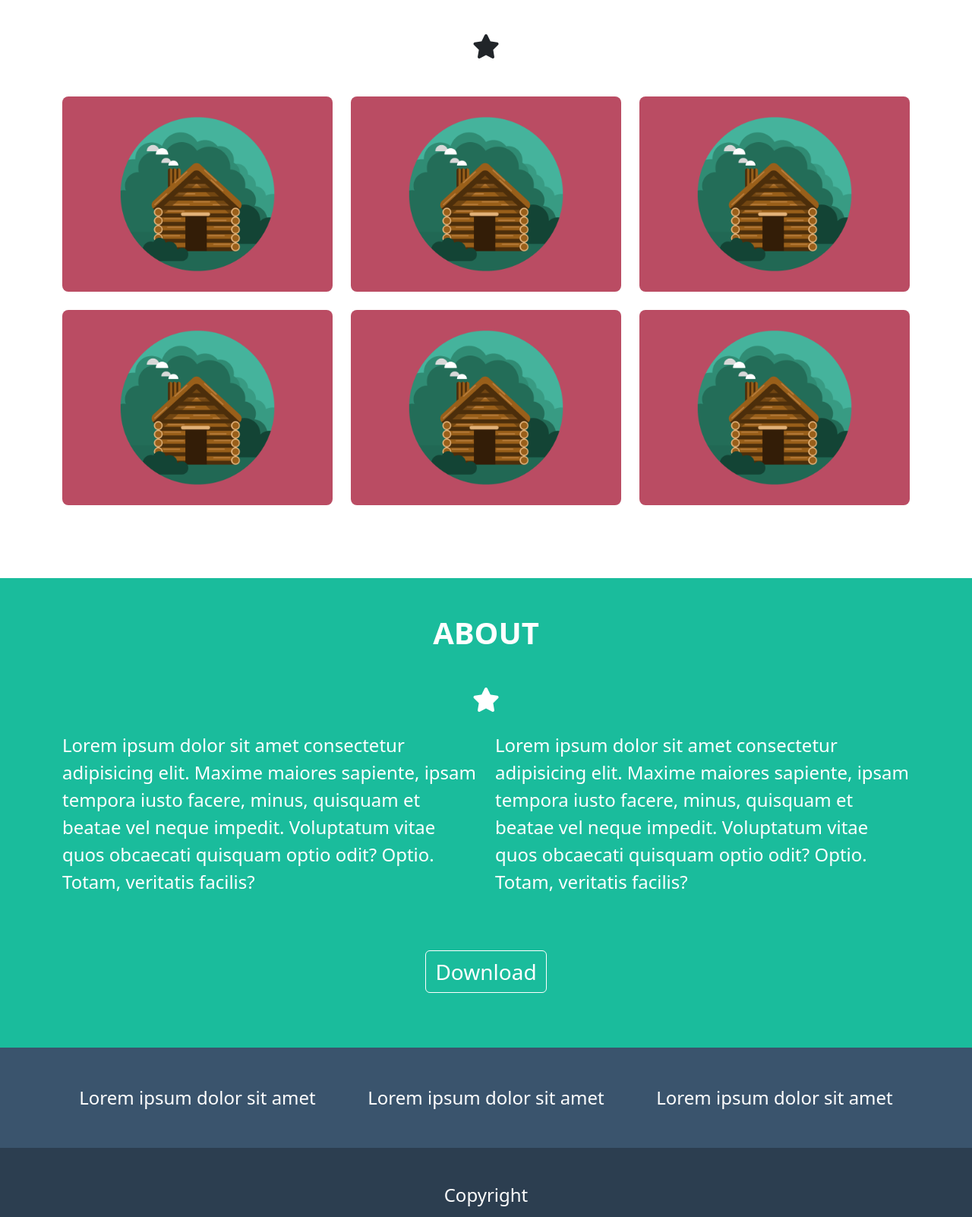
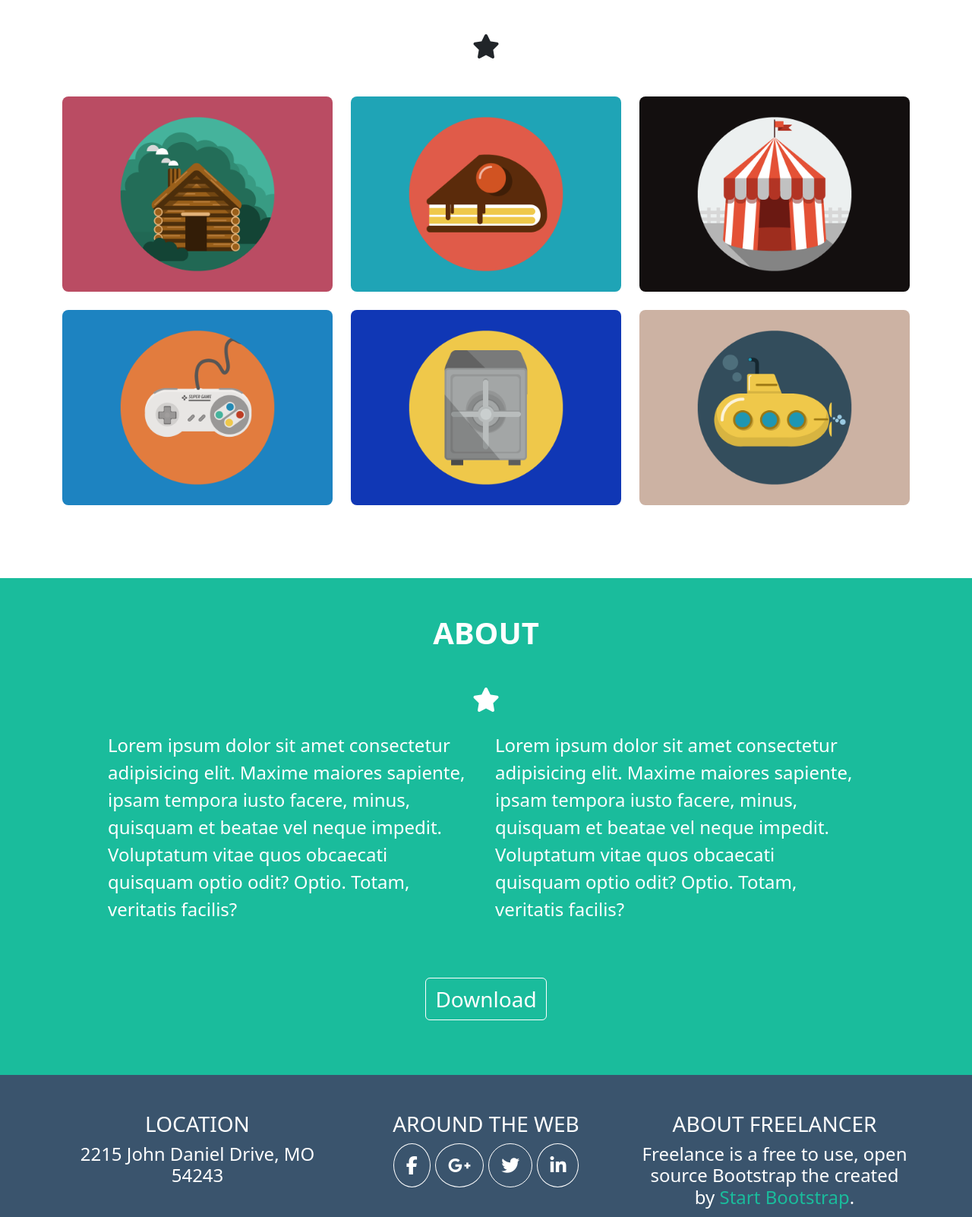
Before and after one commit to michele-pupo/html-css-bootstrap-freelancer, a plain HTML site: page index.html in a window 1280 px wide. Shown: the part 847-2449 px from the top of the page at 76% size. Drawn offline with nearby package versions, Linux system fonts and the light colour scheme.

Commit message:
fix footer

```diff
--- a/css/style.css
+++ b/css/style.css
@@ -10,7 +10,6 @@
     background-color: #3a546d;
 }
 
-.pippo{
-    display: flex;
-
+#my_text_color{
+    color: #1abc9c;
 }
--- a/index.html
+++ b/index.html
@@ -18,7 +18,7 @@
     <header>
 
         <!-- navbar -->
-        <nav class="navbar py-4 navbar-expand-lg bg-body-tertiary" id="my_navbar" data-bs-theme="dark">
+        <nav class="navbar py-4 navbar-expand-lg bg-body-tertiary" data-bs-theme="dark">
             <div class="container text-uppercase fw-bolder">
                 <a class="navbar-brand fs-3" href="#">Start bootstrap</a>
                 <button class="navbar-toggler" type="button" data-bs-toggle="collapse" data-bs-target="#navbarNav" aria-controls="navbarNav" aria-expanded="false" aria-label="Toggle navigation">
@@ -80,7 +80,7 @@
                 </div>
             </div>
             <div class="container mb-5">
-                <div class="row g-4 row-cols-1 row-cols-lg-2 row-cols-xl-3">
+                <div class="row g-4 row-cols-1 row-cols-sm-2 row-cols-xl-3">
                   <div class="col">
                     <div>
                         <img src="img/cabin.png" class="rounded-3 img-fluid" alt="cabin">
@@ -88,27 +88,27 @@
                   </div>
                   <div class="col">
                     <div>
-                        <img src="img/cabin.png" class="rounded-3 img-fluid" alt="cabin">
+                        <img src="img/cake.png" class="rounded-3 img-fluid" alt="cake">
                     </div>
                   </div>
                   <div class="col">
                     <div>
-                        <img src="img/cabin.png" class="rounded-3 img-fluid" alt="cabin">
+                        <img src="img/circus.png" class="rounded-3 img-fluid" alt="circus">
                     </div>
                   </div>
                   <div class="col">
                     <div>
-                        <img src="img/cabin.png" class="rounded-3 img-fluid" alt="cabin">
+                        <img src="img/game.png" class="rounded-3 img-fluid" alt="game">
                     </div>
                   </div>
                   <div class="col">
                     <div>
-                        <img src="img/cabin.png" class="rounded-3 img-fluid" alt="cabin">
+                        <img src="img/safe.png" class="rounded-3 img-fluid" alt="safe">
                     </div>
                   </div>
                   <div class="col mb-5">
                     <div>
-                        <img src="img/cabin.png" class="rounded-3 img-fluid" alt="cabin">
+                        <img src="img/submarine.png" class="rounded-3 img-fluid" alt="submarine">
                     </div>
                   </div>
                 </div>
@@ -127,7 +127,7 @@
 
                 <div class="text-white fs-4 justify-content-center">
                     <div class="col-xl-12 col-lg-12 col-md-12 col-sm-12">
-                        <div class="row mt-4">
+                        <div class="row mt-4 mx-5">
                             <div class="col-xl-6 col-lg-6 col-md 6 col-sm-6">
                                 Lorem ipsum dolor sit amet consectetur adipisicing elit. Maxime maiores sapiente, ipsam tempora iusto facere, minus, quisquam et beatae vel neque impedit. Voluptatum vitae quos obcaecati quisquam optio odit? Optio.
                                 Totam, veritatis facilis?
@@ -154,13 +154,21 @@
                 <div class="col-xl-12 col-lg-12 col-md-12 col-sm-12">
                     <div class="row">
                         <div class="col-xl-4 col-lg-4 col-md 4 col-sm-4">
-                            Lorem ipsum dolor sit amet
+                            <h3 class="text-uppercase">Location</h3>
+                            <h4>2215 John Daniel Drive, MO <br>54243</h4>
                         </div>
                         <div class="col-xl-4 col-lg-4 col-md 4 col-sm-4">
-                            Lorem ipsum dolor sit amet
+                            <h3 class="text-uppercase">Around the web</h3>
+                            <div class="m-2 flex-nowrap">
+                                <i class="border border-white rounded-circle p-3 fa-brands fa-facebook-f"></i>
+                                <i class="border border-white rounded-circle p-3 fa-brands fa-google-plus-g"></i>
+                                <i class="border border-white rounded-circle p-3 fa-brands fa-twitter"></i>
+                                <i class="border border-white rounded-circle p-3 fa-brands fa-linkedin-in"></i>
+                            </div>
                         </div>
                         <div class="col-xl-4 col-lg-4 col-md 4 col-sm-4">
-                            Lorem ipsum dolor sit amet
+                            <h3 class="text-uppercase">About freelancer</h3>
+                            <h4>Freelance is a free to use, open source Bootstrap the created by <span id="my_text_color"">Start Bootstrap</span>.</h4>
                         </div>
                     </div>
                 </div>
```
